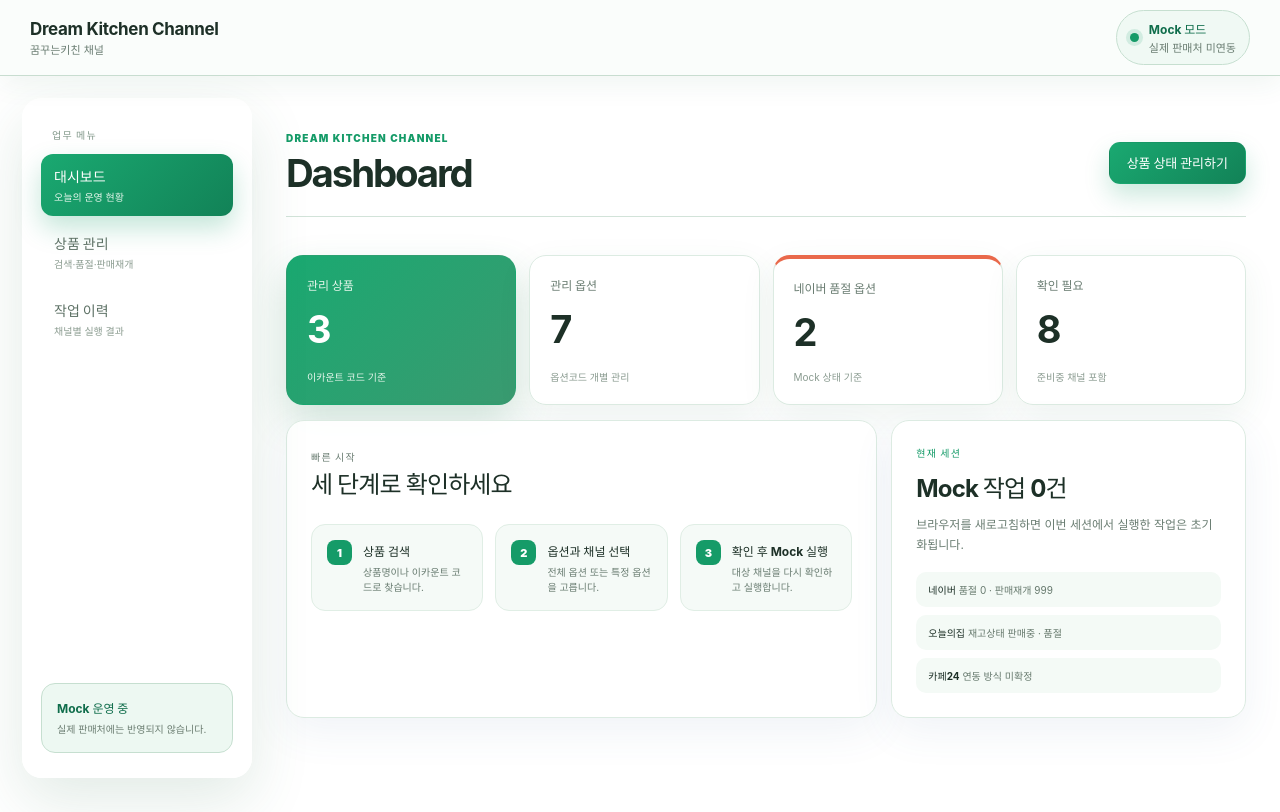
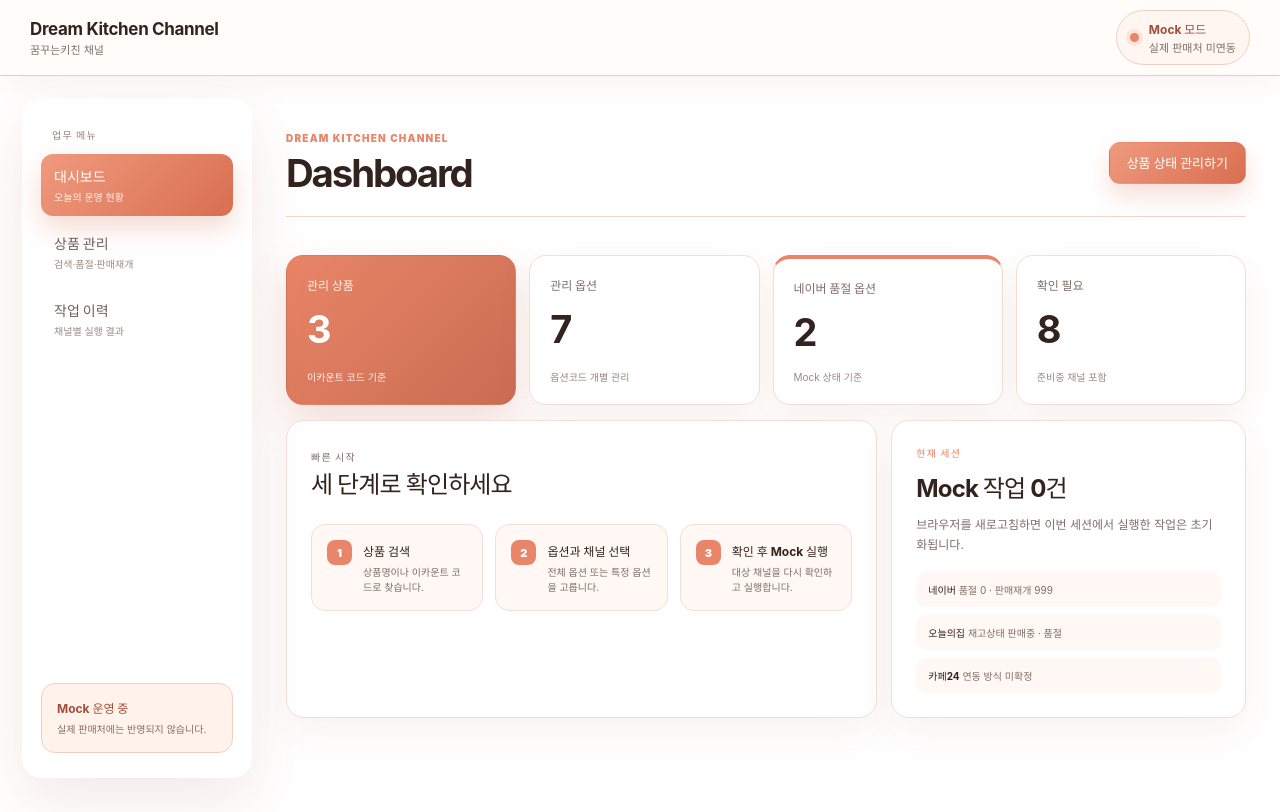
Before and after one commit to rjs52gus/dream-kc-channel, a React (Vite) app: page / in a window 1280 px wide. Built offline with nearby package versions, Linux system fonts and the light colour scheme.

Commit message:
style: apply peach coral dashboard palette

```diff
--- a/src/app.css
+++ b/src/app.css
@@ -1,30 +1,30 @@
 :root {
   font-family: Pretendard, "Noto Sans KR", "Apple SD Gothic Neo", Inter,
     system-ui, -apple-system, BlinkMacSystemFont, "Segoe UI", sans-serif;
-  color: #1d3027;
+  color: #33231e;
   background: #ffffff;
   font-synthesis: none;
   text-rendering: optimizeLegibility;
-  --ink: #1d3027;
-  --muted: #6a7d72;
+  --ink: #33231e;
+  --muted: #7e6e68;
   --paper: #ffffff;
   --card: #ffffff;
-  --line: #dcebe2;
-  --line-strong: #bfd8c9;
-  --blue: #159b68;
-  --blue-dark: #0f6d4b;
-  --blue-pale: #e8f7ef;
-  --green: #20865d;
-  --green-dark: #166541;
-  --green-pale: #e4f5ec;
+  --line: #f2ded6;
+  --line-strong: #e7c6ba;
+  --blue: #e98568;
+  --blue-dark: #a24d3b;
+  --blue-pale: #fff1eb;
+  --green: #4d8a6c;
+  --green-dark: #347052;
+  --green-pale: #e7f4ec;
   --lime: #ffffff;
-  --lime-pale: #f3faf5;
-  --orange: #e9694b;
-  --orange-dark: #a4432b;
-  --orange-pale: #fff0ec;
-  --yellow: #537e66;
-  --yellow-pale: #edf8f2;
-  --shadow: 0 22px 60px rgba(47, 111, 76, 0.14);
+  --lime-pale: #fff8f4;
+  --orange: #e98568;
+  --orange-dark: #9f4b38;
+  --orange-pale: #fff1eb;
+  --yellow: #d79369;
+  --yellow-pale: #fff3ec;
+  --shadow: 0 22px 60px rgba(159, 75, 56, 0.12);
 }
 
 * {
@@ -54,7 +54,7 @@ button {
 
 button:focus-visible,
 input:focus-visible {
-  outline: 3px solid rgba(21, 155, 104, 0.28);
+  outline: 3px solid rgba(233, 133, 104, 0.3);
   outline-offset: 2px;
 }
 
@@ -67,7 +67,7 @@ p {
 }
 
 code {
-  color: #63786b;
+  color: #856f67;
   font-family: "SFMono-Regular", Consolas, "Liberation Mono", monospace;
   font-size: 0.82em;
 }
@@ -85,10 +85,10 @@ code {
   justify-content: space-between;
   height: 76px;
   padding: 0 30px;
-  border-bottom: 1px solid rgba(191, 216, 201, 0.86);
-  background: rgba(250, 253, 251, 0.9);
+  border-bottom: 1px solid rgba(231, 198, 186, 0.86);
+  background: rgba(255, 252, 250, 0.94);
   backdrop-filter: blur(18px);
-  box-shadow: 0 8px 28px rgba(47, 111, 76, 0.07);
+  box-shadow: 0 8px 28px rgba(159, 75, 56, 0.06);
 }
 
 .brand,
@@ -123,9 +123,9 @@ code {
 .topbar__status {
   gap: 10px;
   padding: 9px 13px;
-  border: 1px solid #c6dfd0;
+  border: 1px solid #edcfc4;
   border-radius: 999px;
-  background: rgba(239, 249, 243, 0.92);
+  background: rgba(255, 246, 242, 0.94);
 }
 
 .topbar__status b {
@@ -138,7 +138,7 @@ code {
   height: 9px;
   border-radius: 50%;
   background: var(--blue);
-  box-shadow: 0 0 0 4px rgba(21, 155, 104, 0.14);
+  box-shadow: 0 0 0 4px rgba(233, 133, 104, 0.16);
 }
 
 .workspace {
@@ -164,7 +164,7 @@ code {
 
 .sidebar__label {
   margin: 0 11px 12px;
-  color: #82988a;
+  color: #997e75;
   font-size: 10px;
   font-weight: 900;
   letter-spacing: 0.12em;
@@ -184,7 +184,7 @@ code {
   padding: 12px 13px;
   border: 0;
   border-radius: 12px;
-  color: #5d7165;
+  color: #705f59;
   background: transparent;
   text-align: left;
   cursor: pointer;
@@ -202,18 +202,18 @@ code {
 }
 
 .sidebar__item small {
-  color: #8b9c90;
+  color: #9d8981;
   font-size: 10px;
 }
 
 .sidebar__item.is-active {
   color: white;
-  background: linear-gradient(135deg, #1aa971, #128257);
-  box-shadow: 0 12px 26px rgba(21, 155, 104, 0.25);
+  background: linear-gradient(135deg, #ef9a7d, #d96e51);
+  box-shadow: 0 12px 26px rgba(217, 110, 81, 0.25);
 }
 
 .sidebar__item.is-active small {
-  color: #e3f5ea;
+  color: #fff0eb;
 }
 
 .sidebar__notice {
@@ -221,7 +221,7 @@ code {
   gap: 6px;
   margin-top: auto;
   padding: 15px;
-  border: 1px solid #c6dfd0;
+  border: 1px solid #edcfc4;
   border-radius: 14px;
   background: var(--yellow-pale);
 }
@@ -232,7 +232,7 @@ code {
 }
 
 .sidebar__notice span {
-  color: #6b7d71;
+  color: #806d65;
   font-size: 10px;
   line-height: 1.5;
 }
@@ -277,7 +277,7 @@ code {
 .dashboard-toolbar {
   align-items: center;
   padding: 8px 0 23px;
-  border-bottom: 1px solid rgba(191, 216, 201, 0.7);
+  border-bottom: 1px solid rgba(231, 198, 186, 0.7);
 }
 
 .dashboard-toolbar h1 {
@@ -337,8 +337,8 @@ code {
 
 .button--primary {
   color: white;
-  background: linear-gradient(135deg, #1aa971, #128257);
-  box-shadow: 0 12px 24px rgba(21, 155, 104, 0.22);
+  background: linear-gradient(135deg, #ef9a7d, #d96e51);
+  box-shadow: 0 12px 24px rgba(217, 110, 81, 0.22);
 }
 
 .button--soldout {
@@ -349,12 +349,12 @@ code {
 
 .button--resume {
   color: var(--green-dark);
-  border-color: #b9dbc4;
+  border-color: #b9d8c4;
   background: var(--green-pale);
 }
 
 .button--ghost {
-  color: #5d6985;
+  color: #705f59;
   border-color: var(--line-strong);
   background: white;
 }
@@ -385,7 +385,7 @@ code {
   flex-direction: column;
   padding: 20px;
   border-radius: 17px;
-  box-shadow: 0 12px 34px rgba(47, 111, 76, 0.08);
+  box-shadow: 0 12px 34px rgba(159, 75, 56, 0.07);
 }
 
 .metric-card span {
@@ -402,20 +402,20 @@ code {
 
 .metric-card small {
   margin-top: auto;
-  color: #8a9b90;
+  color: #9b877f;
   font-size: 10px;
 }
 
 .metric-card--dark {
   color: white;
   border-color: transparent;
-  background: linear-gradient(135deg, #1aa971 0%, #3a9a70 100%);
-  box-shadow: 0 18px 38px rgba(47, 133, 88, 0.22);
+  background: linear-gradient(135deg, #e98568 0%, #c96c52 100%);
+  box-shadow: 0 18px 38px rgba(201, 108, 82, 0.22);
 }
 
 .metric-card--dark span,
 .metric-card--dark small {
-  color: #e5f6eb;
+  color: #fff0eb;
 }
 
 .metric-card--alert {
@@ -424,7 +424,7 @@ code {
 
 .panel {
   border-radius: 18px;
-  box-shadow: 0 14px 40px rgba(69, 96, 153, 0.08);
+  box-shadow: 0 14px 40px rgba(159, 75, 56, 0.07);
 }
 
 .dashboard-grid {
@@ -464,8 +464,8 @@ code {
   gap: 11px;
   padding: 15px;
   border-radius: 14px;
-  border: 1px solid #e0eee5;
-  background: #f5faf7;
+  border: 1px solid #f2dfd8;
+  background: #fff8f4;
 }
 
 .quick-guide li > span {
@@ -507,8 +507,8 @@ code {
 .mock-rule-list span {
   padding: 10px 12px;
   border-radius: 10px;
-  color: #66796d;
-  background: #f4faf6;
+  color: #806d65;
+  background: #fff8f4;
   font-size: 10px;
 }
 
@@ -524,10 +524,10 @@ code {
 .mock-banner {
   flex: 0 0 auto;
   padding: 9px 12px;
-  border: 1px solid #c8e4d2;
+  border: 1px solid #edcfc4;
   border-radius: 999px;
-  color: #42745b;
-  background: #eef8f1;
+  color: #a24d3b;
+  background: #fff1eb;
   font-size: 11px;
   font-weight: 850;
 }
@@ -551,7 +551,7 @@ code {
 }
 
 .search-field span {
-  color: #536b5d;
+  color: #705f59;
   font-size: 11px;
   font-weight: 850;
 }
@@ -563,7 +563,7 @@ code {
   border: 1px solid var(--line-strong);
   border-radius: 11px;
   color: var(--ink);
-  background: #fcfefd;
+  background: #fffdfc;
   font-size: 12px;
 }
 
@@ -573,7 +573,7 @@ code {
 
 .result-count {
   margin: 14px 0 8px;
-  color: #8995ae;
+  color: #a08b83;
   font-size: 10px;
 }
 
@@ -597,11 +597,11 @@ code {
 }
 
 .product-list__item:hover {
-  background: #f2faf5;
+  background: #fff7f3;
 }
 
 .product-list__item.is-active {
-  border-color: #b9dbc8;
+  border-color: #edbcae;
   background: var(--blue-pale);
 }
 
@@ -660,8 +660,8 @@ code {
   padding: 9px 11px;
   border: 1px solid var(--line);
   border-radius: 11px;
-  color: #5e7164;
-  background: #f6faf7;
+  color: #705f59;
+  background: #fffaf8;
   text-align: left;
   cursor: pointer;
 }
@@ -670,7 +670,7 @@ code {
   color: white;
   border-color: var(--blue);
   background: var(--blue);
-  box-shadow: 0 9px 20px rgba(21, 155, 104, 0.2);
+  box-shadow: 0 9px 20px rgba(217, 110, 81, 0.2);
 }
 
 .option-picker span {
@@ -685,7 +685,7 @@ code {
 }
 
 .option-picker button.is-active small {
-  color: #e3f5ea;
+  color: #fff0eb;
 }
 
 .status-heading {
@@ -718,8 +718,8 @@ code {
   padding: 0 11px;
   border: 1px solid var(--line-strong);
   border-radius: 9px;
-  color: #536b5d;
-  background: #f8fbf9;
+  color: #705f59;
+  background: #fffaf8;
   font-size: 10px;
   font-weight: 800;
   cursor: pointer;
@@ -729,8 +729,8 @@ code {
   margin: 12px 0 16px;
   padding: 9px 11px;
   border-radius: 9px;
-  color: #4b745c;
-  background: #edf8f2;
+  color: #9f5a45;
+  background: #fff3ed;
   font-size: 10px;
 }
 
@@ -747,9 +747,9 @@ code {
 .channel-card {
   min-width: 0;
   padding: 14px;
-  border: 1px solid #deece2;
+  border: 1px solid #f0ddd6;
   border-radius: 13px;
-  background: #fcfefd;
+  background: #fffdfc;
 }
 
 .channel-card__topline {
@@ -790,18 +790,18 @@ code {
 .state-badge--sold_out,
 .result-chip--failed {
   color: var(--orange-dark);
-  background: #ffe3d7;
+  background: #ffe4db;
 }
 
 .state-badge--pending,
 .result-chip--skipped {
-  color: #5d7a68;
-  background: #edf7f1;
+  color: #806a60;
+  background: #f5ebe6;
 }
 
 .state-badge--mixed {
-  color: #53665a;
-  background: #e9f1ec;
+  color: #6f625d;
+  background: #f0eae7;
 }
 
 .channel-card__actions {
@@ -873,7 +873,7 @@ code {
   display: grid;
   place-items: center;
   padding: 20px;
-  background: rgba(28, 42, 78, 0.52);
+  background: rgba(66, 43, 36, 0.48);
   backdrop-filter: blur(6px);
 }
 
@@ -885,7 +885,7 @@ code {
   border: 1px solid rgba(255, 255, 255, 0.8);
   border-radius: 22px;
   background: white;
-  box-shadow: 0 32px 90px rgba(32, 52, 100, 0.3);
+  box-shadow: 0 32px 90px rgba(91, 52, 41, 0.24);
 }
 
 .dialog-card--wide {
@@ -919,7 +919,7 @@ code {
   margin: 12px 0 18px;
   padding: 10px 12px;
   border-radius: 10px;
-  color: #4f765f;
+  color: #9f5a45;
   background: var(--yellow-pale);
   font-size: 11px;
   font-weight: 800;
@@ -970,8 +970,8 @@ code {
 .target-list span {
   padding: 6px 8px;
   border-radius: 8px;
-  color: #5f7165;
-  background: #f2f8f3;
+  color: #806d65;
+  background: #fff7f3;
   font-size: 9px;
 }
 
@@ -1016,8 +1016,8 @@ code {
 .result-counts span {
   padding: 11px;
   border-radius: 10px;
-  color: #6b7d71;
-  background: #f2f8f4;
+  color: #806d65;
+  background: #fff7f3;
   text-align: center;
   font-size: 10px;
 }
@@ -1110,8 +1110,8 @@ code {
     border: 0;
     border-bottom: 1px solid var(--line);
     border-radius: 0;
-    background: rgba(250, 253, 251, 0.95);
-    box-shadow: 0 8px 24px rgba(47, 111, 76, 0.08);
+    background: rgba(255, 252, 250, 0.95);
+    box-shadow: 0 8px 24px rgba(159, 75, 56, 0.08);
     backdrop-filter: blur(14px);
   }
 
```
